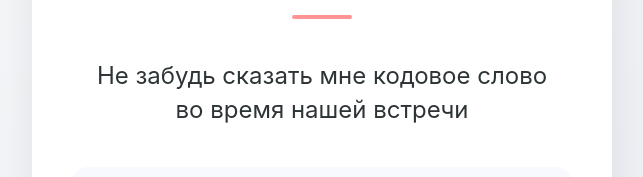
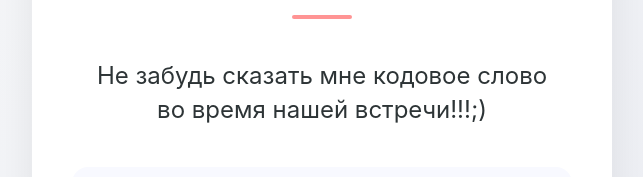
Before and after one commit to Matvey-python/Matvey-python.github.io, a plain HTML site: page index.html in a window 1280 px wide. Shown: the part 215-392 px from the top of the page, without its empty margins (318-961 px from the left). Drawn offline with Linux system fonts and the light colour scheme.

Commit message:
Update index.html

```diff
--- a/index.html
+++ b/index.html
@@ -159,7 +159,7 @@
 
             <div class="message-box">
                 <p class="main-message">Не забудь сказать мне кодовое слово<br>
-                во время нашей встречи</p>
+                во время нашей встречи!!!;)</p>
 
                 <div class="meeting-details">
                     <div class="detail-item">
```
